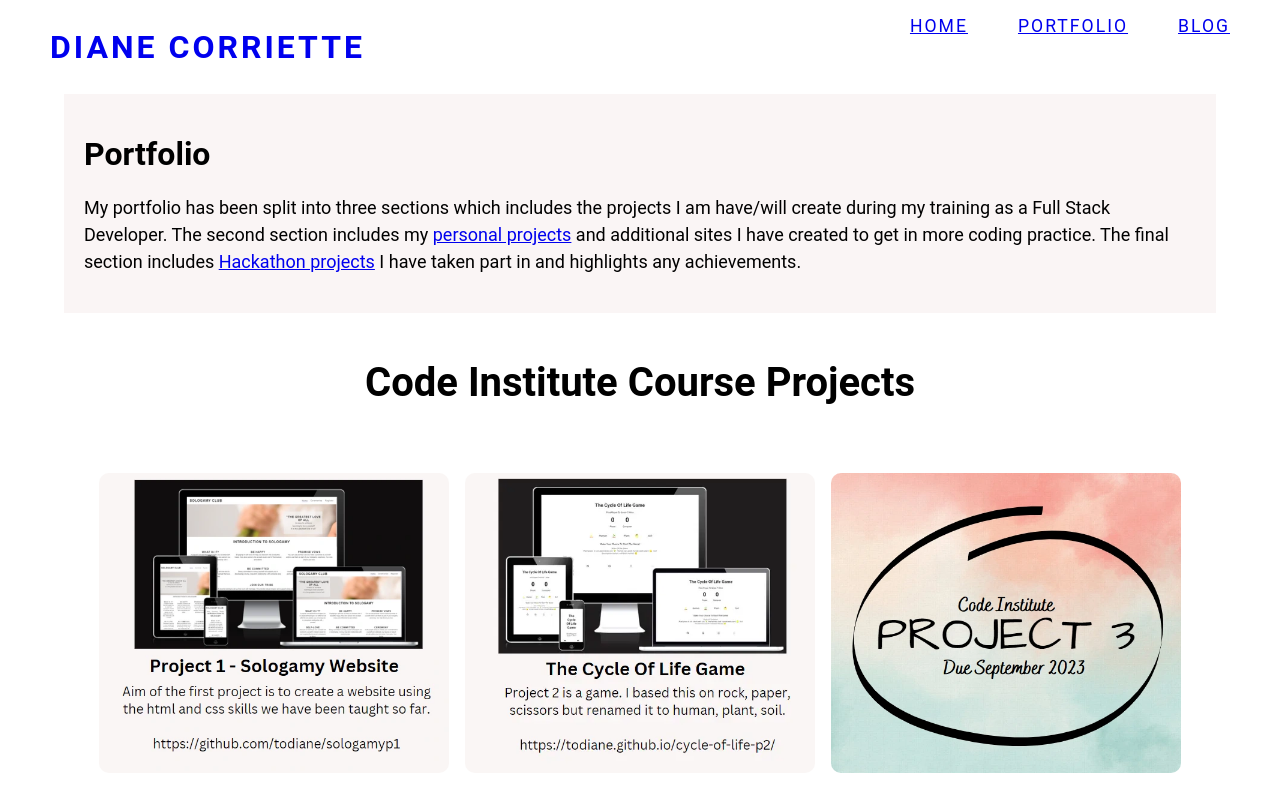
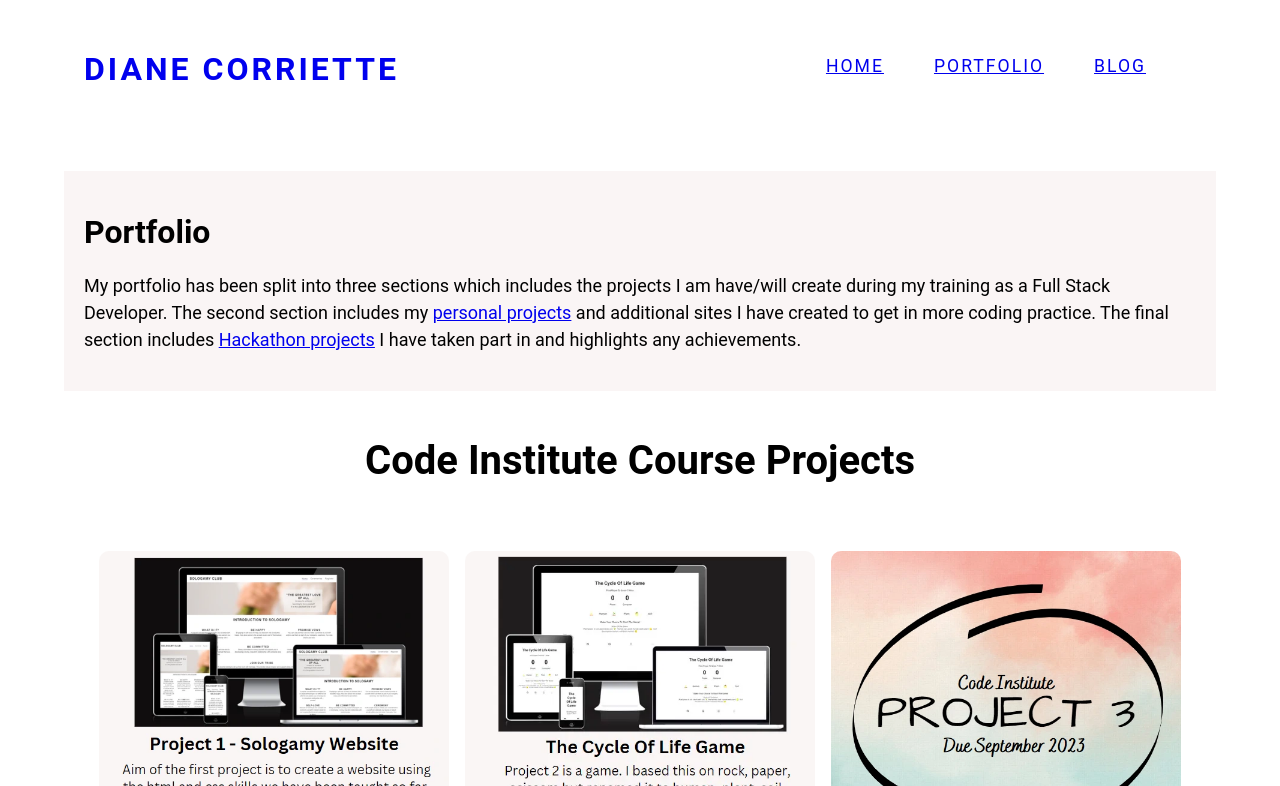
Before and after one commit to todiane/toDianeDev, a plain HTML site: page portfolio.html in a window 1280 px wide. Shown: the top 786 px of the page. Drawn offline with Linux system fonts and the light colour scheme.

Commit message:
Add navagation into container

```diff
--- a/assets/css/style.css
+++ b/assets/css/style.css
@@ -31,7 +31,7 @@ p {
 #logo {
     float: left;
     font-size: 200%;
-    margin-left: 50px;
+    /* margin-left: 50px; */
     letter-spacing: 3px;
 }
 
@@ -107,7 +107,7 @@ p {
   }
 
   #section4 {
-    background-color: #e6ffe6;
+    background-color: #fff;
   }
 
 #home-details div {
--- a/portfolio.html
+++ b/portfolio.html
@@ -2,12 +2,16 @@
 <html lang="en">
   <head>
     <meta charset="UTF-8">
+    <meta name="viewport" content="width=device-width, initial-scale=1.0">
      <link rel="stylesheet" href="assets/css/style.css">
+     <meta name="description" content="Diane Corriette Website Development">
     <title>Diane Corriette Website Development</title>
       </head>
       <body>
-<div class="frame">
+
         <header>
+            <div class="container">
+                <div class="section" id="section4">
             <a href="index.html" class="active">
                 <h1 id="logo">Diane Corriette</h1>
             </a>
@@ -24,6 +28,8 @@
                     </li>
                 </ul>
             </nav>
+                </div>
+            </div>
         </header>
 
 
@@ -103,11 +109,6 @@
                 allowfullscreen></iframe>
         </div>
 
-        <!-- <div class="video">
-            <p>I took part in my first hackathon in June 2023 to celebrate the month of PRIDE. Our project
-                focused on the LGBTQ+ community.  I put forward the team name Our P.R.I.D.E. (partnership, renders, incredible
-                developer energy) which everyone was happy to accept. </p><p>We created a tool that checks for non-inclusive language and provides a more
-                inclusive alternative. Our PRIDE won second place  Our team presentation starts at 3:47 in the video. -->
 
 
 
@@ -157,7 +158,7 @@
             </ul>
         </footer>
         </div>
-</div>
+
         <!-- font awesome script -->
         <script src="https://kit.fontawesome.com/cb0be301ad.js" crossorigin="anonymous"></script>
       </body>
```
Also changed, not shown: index.html (+7 -1 lines).
